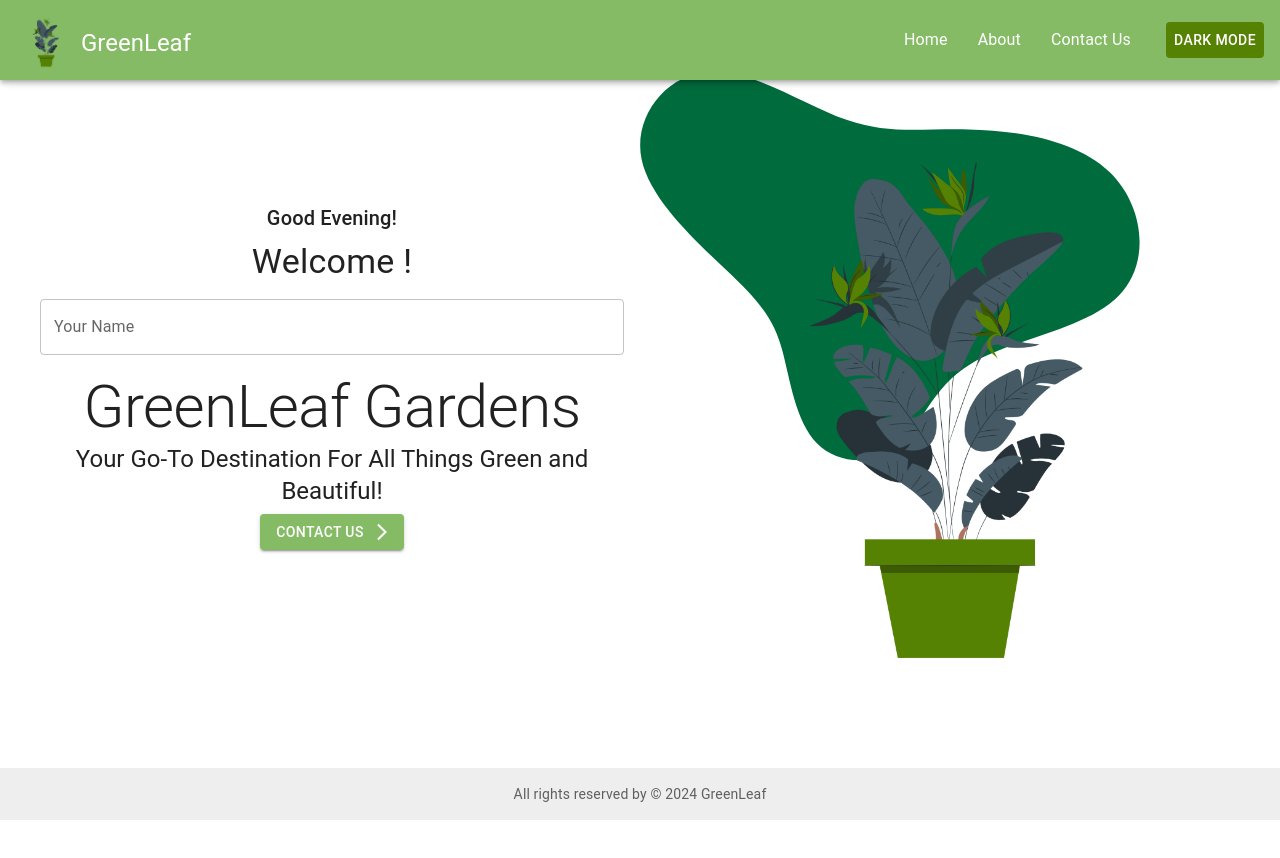
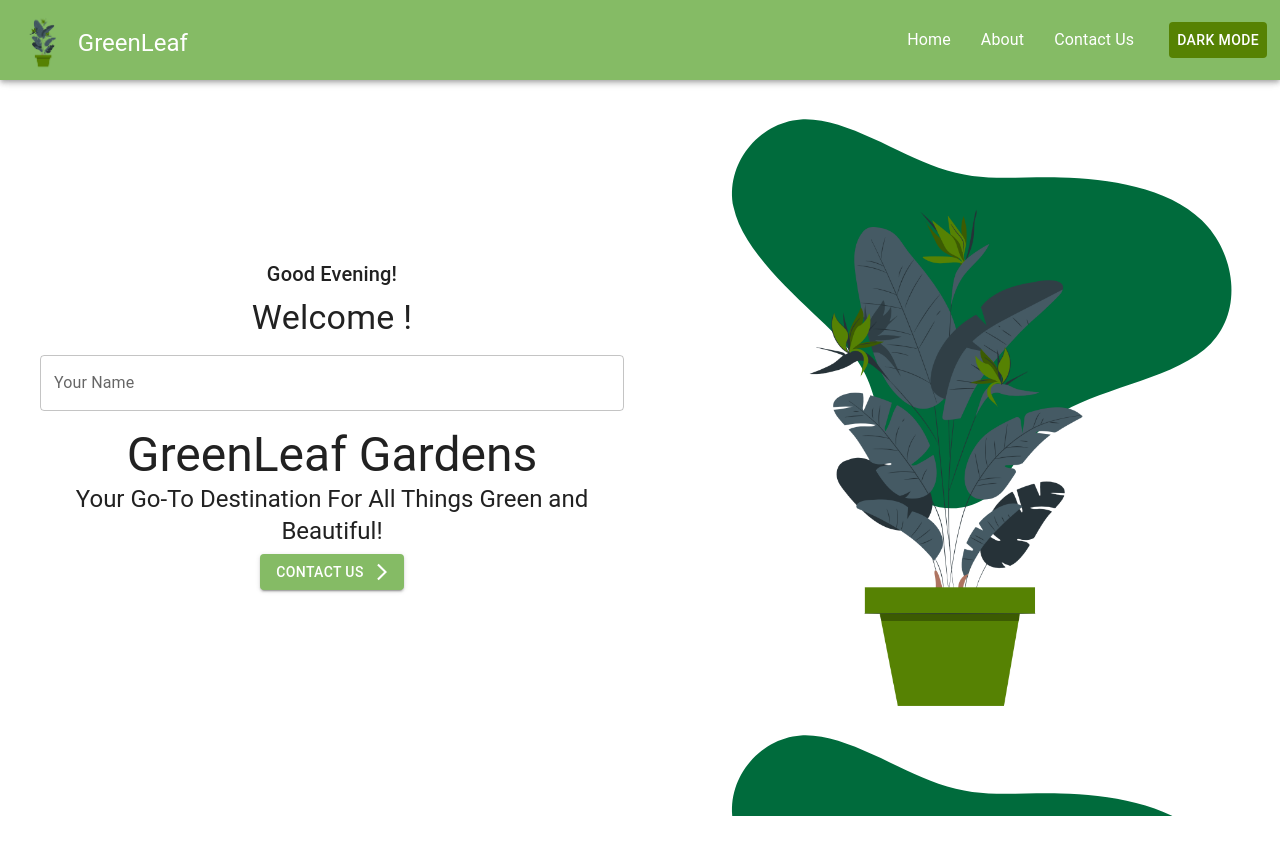
Before and after one commit to PamaliWeerasinghe/RAD_assignment01, a React (Create React App) app: page / in a window 1280 px wide. Shown: the top 858 px of the page. Before the commit the page ends 820 px from the top, so only its background shows below. Built offline with nearby package versions, Linux system fonts and the light colour scheme.

Commit message:
added localstorage

```diff
--- a/src/App.js
+++ b/src/App.js
@@ -1,7 +1,7 @@
 import React from "react";
 import Home from "./components/Home";
 import About from "./components/About";
-import NavBar from "./components/NavBar";
+
 import NavBar2 from "./components/NavBar2";
 import { ThemeProvider } from "./context/ThemeContext";
 import { CssBaseline } from "@mui/material";
@@ -18,7 +18,7 @@ function App() {
     <ThemeProvider>
       <CssBaseline />
       <Router>
-        {/* <NavBar /> */}
+
         <NavBar2/>
         <Routes>
           <Route path="/" element={<Home />} />
--- a/src/components/ContactUs.js
+++ b/src/components/ContactUs.js
@@ -72,7 +72,7 @@ const ContactUs = () => {
     }}>
       <Section id="ContactUs">
         <Grid container style={{
-          padding:'0'
+          padding:'1%'
         }}>
           <Grid item xs={12} md={12} style={{marginBottom:'3%'}}>
           <Typography variant="h3">Contact Us</Typography>
--- a/src/components/Footer.js
+++ b/src/components/Footer.js
@@ -10,6 +10,8 @@ const Footer = () => {
         px: 2,
         mt: 'auto',
         textAlign: 'center',
+        width:'100%',
+        position:'fixed',
         backgroundColor: (theme) =>
           theme.palette.mode === 'light' ? theme.palette.grey[200] : '#02091d',
         }}
--- a/src/components/Home.js
+++ b/src/components/Home.js
@@ -7,26 +7,42 @@ import Button from '@mui/material/Button';
 import ArrowForwardIosIcon from '@mui/icons-material/ArrowForwardIos';
 import { Link } from 'react-router-dom';
 
+const Section = styled(Box)(({ theme }) => ({
+    padding: theme.spacing(12, 0), // Default padding
+    [theme.breakpoints.up('md')]: {
+        padding: theme.spacing(6, 0), // Padding for medium and up
+    },
+}));
+
 export default function Home() {
     const [name, setName] = React.useState('');
     const [welcomeMessage, setWelcomeMessage] = React.useState('Welcome to GreenLeaf Gardens!');
+    const [currentTime, setCurrentTime] = React.useState(new Date().toLocaleTimeString());
 
   React.useEffect(() => {
     const hours = new Date().getHours();
     const greeting = hours < 12 ? 'Morning' : hours < 18 ? 'Afternoon' : 'Evening';
     setWelcomeMessage(`Good ${greeting}!`);
-  }, []);
+
+    const timer = setInterval(() => {
+        setCurrentTime(new Date().toLocaleTimeString());
+    }, 1000);
+
+    return () => clearInterval(timer);
+    }, []);
+
+
     return (
         <Container maxWidth="false">
-            <section id="home">
+            <Section id="home">
                 <Grid
                     container
                     rowSpacing={4}
                     sx={{
-                        backgroundImage: 'url(./blob.svg)',
-                        backgroundSize: '50%',
+
+                        // backgroundSize: '50%',
                         backgroundRepeat: 'no-repeat',
-                        backgroundPosition: '85% 0',
+                        backgroundPosition: '100% 0',
                         width: '100%',
                         height: '100vh',
                         //display: 'flex',
@@ -58,12 +74,13 @@ export default function Home() {
                             fullWidth
                             sx={{ my: 2 }}
                         />
-                        <Typography variant="h2">
+                        <Typography variant="h3">
                             GreenLeaf Gardens
                         </Typography>
                         <Typography variant="h5">
                             Your Go-To Destination For All Things Green and Beautiful!
                         </Typography>
+                        <Typography></Typography>
                         <Link to={"contact"}>
                         <Button variant="contained" endIcon={<ArrowForwardIosIcon />} style={{width:'100%',marginTop:'5%'}}>
                           Contact Us
@@ -78,16 +95,17 @@ export default function Home() {
                             display: 'flex',
                             justifyContent: 'center',
                             alignItems: 'center',
+                            backgroundImage: 'url(./blob.svg)',
                         }}
                     >
                         <img
                             src="./plant.png"
                             style={{ width: '100%' }}
-                            sx={{ maxWidth: { xs: '300px', sm: '400px', md: '450px' } }}
+                            sx={{ maxWidth: { xs: '200px', sm: '400px', md: '450px' } }}
                         />
                     </Grid>
                 </Grid>
-            </section>
+            </Section>
         </Container>
     );
 }
--- a/src/components/NavBar.js
+++ /dev/null
@@ -1,21 +0,0 @@
-import React, { useContext, useState } from 'react';
-import { ThemeContext } from '../context/ThemeContext';
-import { AppBar, Button, Grid, Box, Drawer, IconButton, List, ListItem, ListItemText, Typography } from '@mui/material';
-import { Link } from 'react-router-dom';
-
-const NavBar = () => {
-    const { theme, toggleTheme } = useContext(ThemeContext);
-    return (
-        <AppBar>
-            <Button onClick={toggleTheme}>
-                {theme === 'light' ? 'Dark' : 'Light'} Mode
-            </Button>
-            <Box>
-                <Link to="/">Home</Link>
-                <Link to="/about">about</Link>
-                <Link to="/contact">Contact</Link>
-            </Box>
-        </AppBar>
-  )
-}
-export default NavBar;
--- a/src/components/NavBar2.js
+++ b/src/components/NavBar2.js
@@ -9,9 +9,9 @@ import { Link } from 'react-router-dom';
 const StyledAppBar = styled(AppBar)(({ theme }) => ({
     backgroundColor: theme.palette.appBar.main,
     color: theme.palette.appBar.contrastText,
-    height: '80px',
+    height: '10%',
     position: 'fixed',
-    padding: '0 16px',
+    padding: '0 1%',
 }));
 
 const NavLinkStyled = styled(Link)(({ theme }) => ({
--- a/src/context/ThemeContext.js
+++ b/src/context/ThemeContext.js
@@ -1,4 +1,4 @@
-import React, { createContext, useState } from 'react';
+import React, { createContext, useEffect, useState } from 'react';
 import { createTheme, ThemeProvider as MuiThemeProvider } from '@mui/material/styles';
 import CssBaseline from '@mui/material/CssBaseline';
 
@@ -9,10 +9,10 @@ export const lightTheme = createTheme({
   palette: {
     mode: 'light',
     primary: {
-      main: '#0088ffd1', // Custom primary color
+      main: '#568203', // Custom primary color
     },
     secondary: {
-      main: '#f50057', // Custom secondary color
+      main: '#85bb65', // Custom secondary color
     },
     background: {
       default: '#ffffff', // Default background color
@@ -43,10 +43,10 @@ export const darkTheme = createTheme({
   palette: {
     mode: 'dark',
     primary: {
-      main: '#0088ffd1', // Custom primary color
+      main: '#85bb65', // Custom primary color
     },
     secondary: {
-      main: '#ff4081', // Custom secondary color
+      main: '#568203', // Custom secondary color
     },
     background: {
       default: '#123524', // Default background color
@@ -73,7 +73,13 @@ export const darkTheme = createTheme({
 });
 
 export const ThemeProvider = ({ children }) => {
-  const [theme, setTheme] = useState('light');
+  const [theme, setTheme] = useState(()=>{
+    const savedTheme=localStorage.getItem('theme');
+    return savedTheme? JSON.parse(savedTheme) :'light';
+  });
+  useEffect(()=>{
+    localStorage.setItem('theme',JSON.stringify(theme));
+  },[theme]);
 
   const toggleTheme = () => {
     setTheme((prevTheme) => (prevTheme === 'light' ? 'dark' : 'light'));
```
